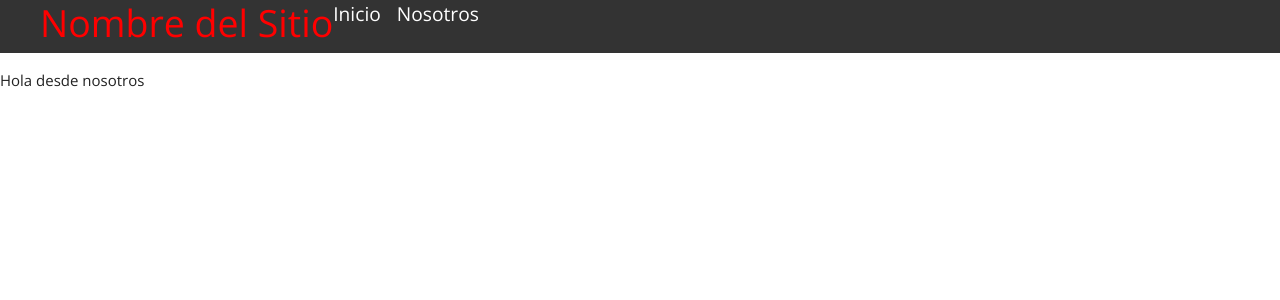
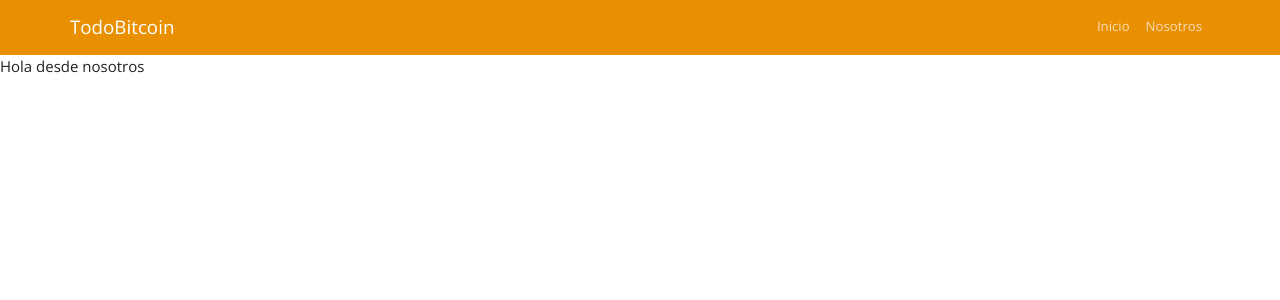
Before and after one commit to jorgebarcos/BitcoinApp, a Next.js app: page /nosotros in a window 1280 px wide. Shown: the top 300 px of the page. Built offline with nearby package versions, Linux system fonts and the light colour scheme.

Commit message:
Creando una barra de Navegación

```diff
--- a/components/Navegacion.js
+++ b/components/Navegacion.js
@@ -1,42 +1,27 @@
 import Link from 'next/link';
 
 const Navegacion = () => (
-	<div>
-		<ul>
-			<h1>Nombre del Sitio</h1>
-			<li>
+	<nav className="navbar navbar-expand navbar-dark bg-warning">
+		<div className="container">
 			<Link href="/">
-					<a>Inicio</a>
+				<a className="navbar-brand">TodoBitcoin</a>
+			</Link>
+			<div className="collapse navbar-collapse">
+				<ul className="navbar-nav ml-auto">
+					<li className="nav-item">
+						<Link href="/">
+							<a className="nav-link">Inicio</a>
 						</Link>
 					</li>
-			<li>
+					<li className="nav-item">
 						<Link href="/nosotros">
-					<a>Nosotros</a>
+							<a className="nav-link">Nosotros</a>
 						</Link>
 					</li>
 				</ul>
-		<style jsx>
-			{`
-				h1 {
-					color: red;
-				}
-				ul {
-					background-color: #333;
-					list-style: none;
-					display: flex;
-				}
-				ul li {
-					paddin: .5rem 0;
-					margin-right: 1rem;
-				}
-				ul li a {
-					font-size: 1.2rem;
-					color: white;
-					text-decoration: none;
-				}
-			`}
-		</style>
 			</div>
+		</div>
+	</nav>
 );
 
 export default Navegacion;
```
Lines whose indentation alone changed are shown as unchanged.
